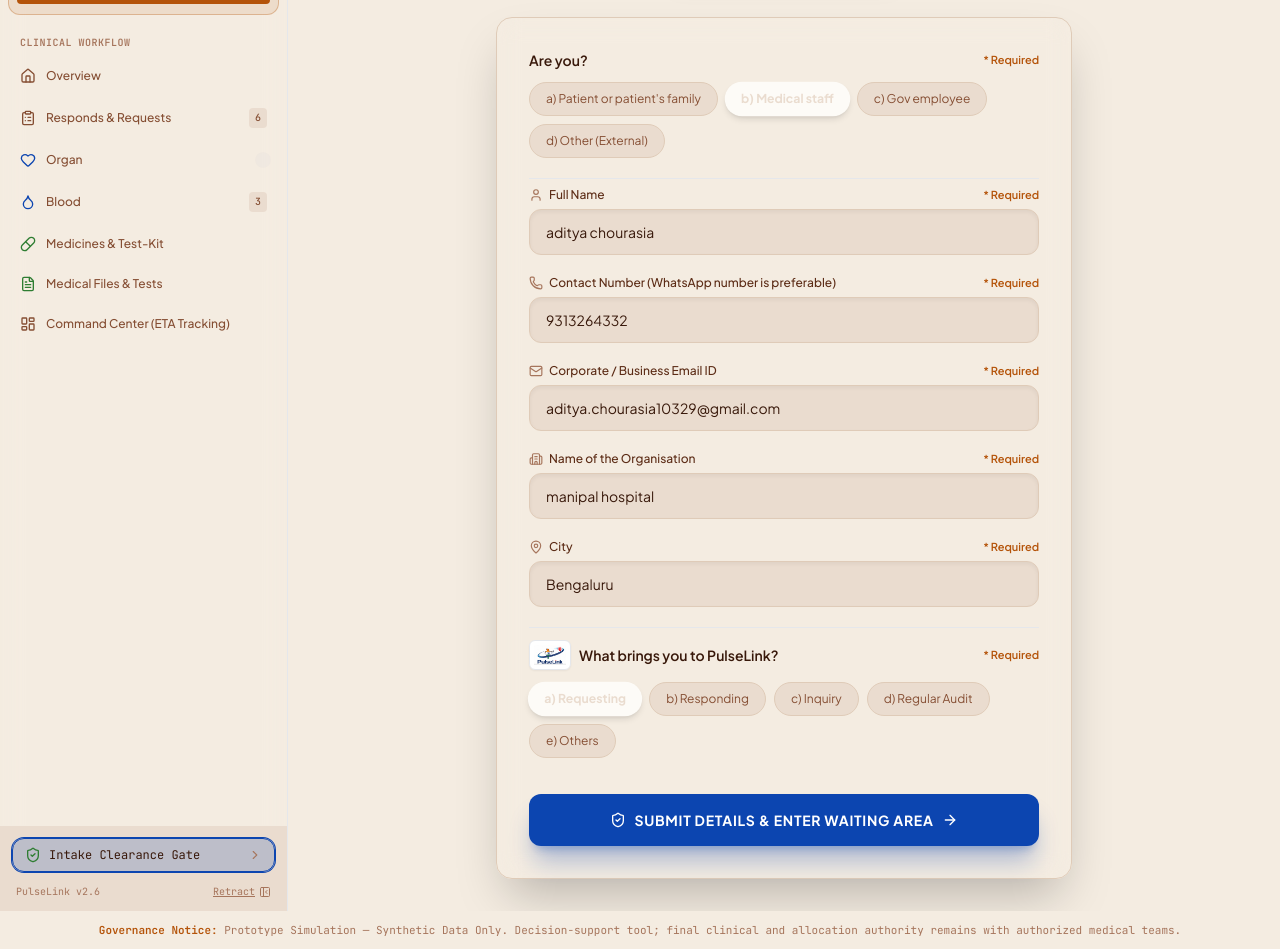
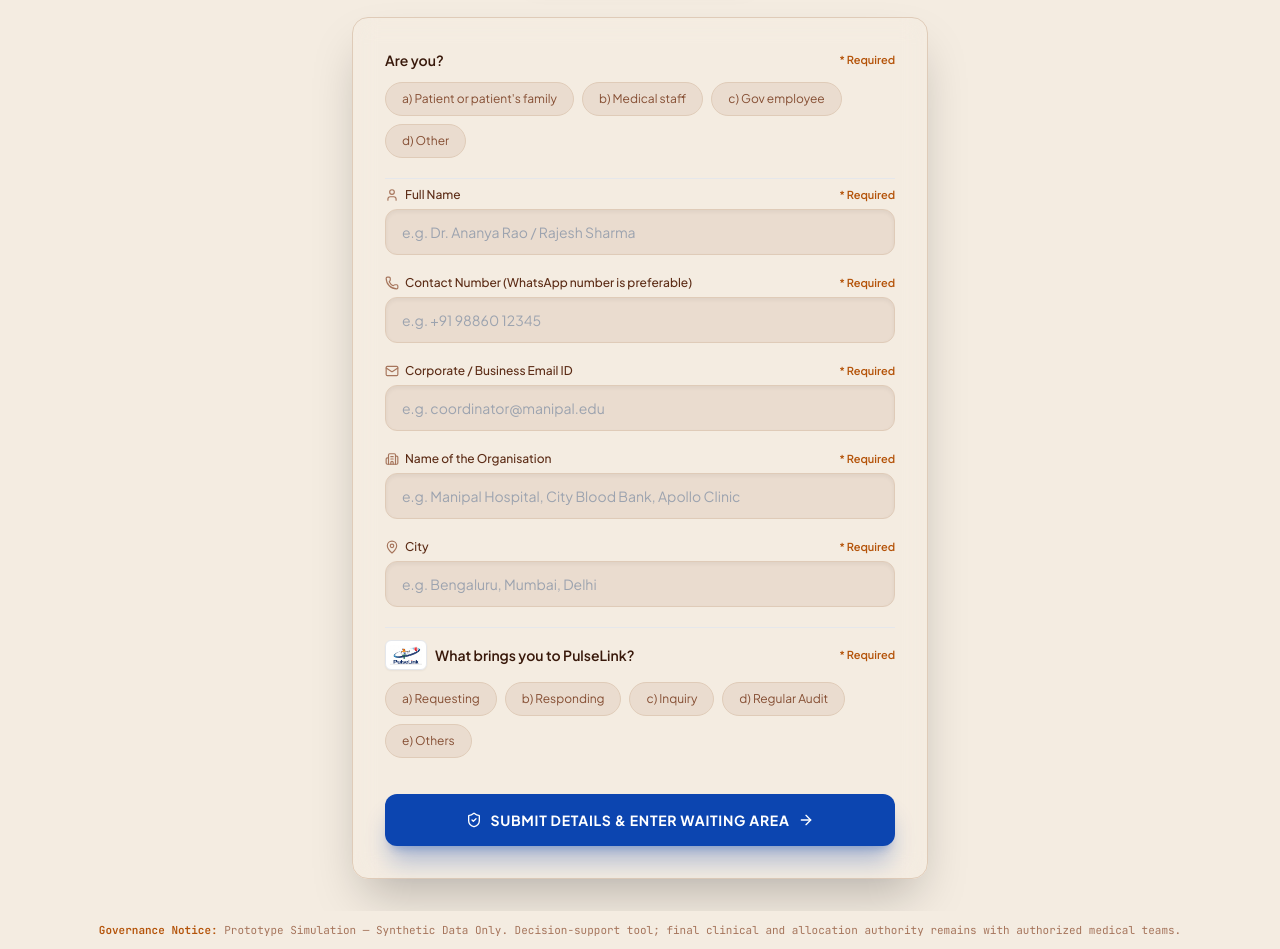
Before and after one commit to adityachourasia10329/pulselink, a React (Vite) app: page / in a window 1280 px wide. Shown: the part 320-1269 px from the top of the page. Built offline with nearby package versions, Linux system fonts and the light colour scheme; a web font is replaced by a local one.

Commit message:
feat(ui): implement medical notice bar, lock police clearance, blank initial login intake, black capsule style, hide login tabs, and 3hr emergency bar

```diff
--- a/src/App.tsx
+++ b/src/App.tsx
@@ -15,7 +15,7 @@ const AppContent: React.FC = () => {
 
       {/* Main Container with Retractable Left Sidebar & Dynamic Layout Shift */}
       <div className="flex-1 flex overflow-hidden relative">
-        <Sidebar />
+        {isGateApproved && viewMode !== 'login' && <Sidebar />}
         <main className="flex-1 min-w-0 overflow-y-auto transition-all duration-300 ease-in-out">
           {viewMode === 'login' || !isGateApproved ? (
             <VerificationGatePage />
--- a/src/components/Navbar.tsx
+++ b/src/components/Navbar.tsx
@@ -30,14 +30,15 @@ export const Navbar: React.FC = () => {
     organTransfers,
     isExcursionActive,
     isGateApproved,
+    viewMode,
     setViewMode
   } = usePulseLink();
 
   const [roleDropdownOpen, setRoleDropdownOpen] = useState(false);
   const [cityDropdownOpen, setCityDropdownOpen] = useState(false);
 
-  // Check if any organ is under 60 minutes
-  const urgentOrgan = organTransfers.find(o => o.remainingSeconds < 3600);
+  // Check if any organ is under 3 hours (10800 seconds)
+  const urgentOrgan = organTransfers.find(o => o.remainingSeconds < 10800);
 
   const handleLogoClick = () => {
     if (!isGateApproved) {
@@ -60,7 +61,7 @@ export const Navbar: React.FC = () => {
                 <span>CRITICAL DISPATCH ALERT:</span>
                 {urgentOrgan && (
                   <span>
-                    {urgentOrgan.organ.toUpperCase()} COLD ISCHEMIA WINDOW &lt; 60 MIN ({Math.floor(urgentOrgan.remainingSeconds / 60)}m {urgentOrgan.remainingSeconds % 60}s remaining) • Destination: {urgentOrgan.recipientHospital} • Preemption Code: RED-7
+                    {urgentOrgan.organ.toUpperCase()} COLD ISCHEMIA WINDOW &lt; 3 HRS ({Math.floor(urgentOrgan.remainingSeconds / 3600)}h {Math.floor((urgentOrgan.remainingSeconds % 3600) / 60)}m {urgentOrgan.remainingSeconds % 60}s remaining) • Destination: {urgentOrgan.recipientHospital} ({urgentOrgan.recipientHospital})
                   </span>
                 )}
                 {isExcursionActive && (
@@ -183,7 +184,8 @@ export const Navbar: React.FC = () => {
               )}
             </div>
 
-            {/* Retractable Sidebar Toggle Button next to City Selector */}
+            {/* Retractable Sidebar Toggle Button next to City Selector (Hidden on login page per Item 5) */}
+            {isGateApproved && viewMode !== 'login' && (
               <button
                 onClick={toggleSidebar}
                 title={isSidebarOpen ? "Collapse Navigation Sidebar" : "Open Navigation Sidebar"}
@@ -199,6 +201,7 @@ export const Navbar: React.FC = () => {
                   {isSidebarOpen ? 'Hide Tabs' : 'Show Tabs'}
                 </span>
               </button>
+            )}
           </div>
 
 
--- a/src/components/Sidebar.tsx
+++ b/src/components/Sidebar.tsx
@@ -69,6 +69,11 @@ export const Sidebar: React.FC = () => {
   const urgentOrgan = organTransfers.find(o => o.remainingSeconds < 3600);
   const pendingAllocations = allocationConsole.filter(a => a.officerApprovalStatus === 'PENDING').length;
   const activeCorridorCount = corridors.filter(c => c.policeClearanceActive).length;
+
+  // Item 5: The tabs which reside inside the website should not be visible to someone who is on the login page
+  if (!isGateApproved || viewMode === 'login') {
+    return null;
+  }
 
   return (
     <>
@@ -538,11 +543,7 @@ export const Sidebar: React.FC = () => {
         <div className="p-3 border-t border-bottle-800 bg-bottle-950 shrink-0 space-y-2">
           <button
             onClick={() => setViewMode('login')}
-            className={`w-full flex items-center justify-between px-3 py-2 rounded-xl text-xs font-mono transition-all border ${
-              viewMode === 'login'
-                ? 'bg-cobalt/20 border-cobalt text-bone-100 ring-1 ring-cobalt'
-                : 'bg-bottle-900/80 border-bottle-700 text-bone-300 hover:text-bone-100 hover:border-bottle-600'
-            }`}
+            className="w-full flex items-center justify-between px-3 py-2 rounded-xl text-xs font-mono transition-all border bg-bottle-900/80 border-bottle-700 text-bone-300 hover:text-bone-100 hover:border-bottle-600"
           >
             <div className="flex items-center space-x-2">
               <ShieldCheck className="w-4 h-4 text-sage" />
--- a/src/components/auth/VerificationGatePage.tsx
+++ b/src/components/auth/VerificationGatePage.tsx
@@ -22,7 +22,6 @@ import {
 
 export const VerificationGatePage: React.FC = () => {
   const {
-    verificationUser,
     gateStatus,
     gateGuardError,
     submitIntake,
@@ -30,30 +29,20 @@ export const VerificationGatePage: React.FC = () => {
     resetGateToIntake
   } = usePulseLink();
 
-  // Load initial state from localStorage on this device or context
+  // Do NOT auto-fill details on initial visit or reload — form starts completely blank
+  // until the user explicitly clicks a saved preset profile on this device.
   const getInitialState = (): VerificationUserData => {
-    try {
-      const saved = localStorage.getItem('pulselink_verification_gate');
-      if (saved) {
-        const parsed = JSON.parse(saved);
-        if (parsed && typeof parsed === 'object') return parsed;
-      }
-    } catch {
-      // ignore
-    }
-    return (
-      verificationUser || {
-        fullName: 'aditya chourasia',
-        email: 'aditya.chourasia10329@gmail.com',
-        workOrganisation: 'manipal hospital',
-        city: 'Bengaluru',
-        userCategory: 'medical_staff',
-        purposeOfVisit: 'requesting',
-        phoneWhatsapp: '9313264332',
-        isPulseLinkEmployee: false,
-        verifiedAt: new Date().toISOString()
-      }
-    );
+    return {
+      fullName: '',
+      email: '',
+      workOrganisation: '',
+      city: '',
+      userCategory: '' as UserCategory,
+      purposeOfVisit: '' as PurposeOfVisit,
+      phoneWhatsapp: '',
+      isPulseLinkEmployee: undefined,
+      verifiedAt: ''
+    };
   };
 
   const initial = getInitialState();
@@ -62,9 +51,9 @@ export const VerificationGatePage: React.FC = () => {
   const [phone, setPhone] = useState(initial.phoneWhatsapp || '');
   const [email, setEmail] = useState(initial.email || '');
   const [workOrganisation, setWorkOrganisation] = useState(initial.workOrganisation || '');
-  const [city, setCity] = useState(initial.city || 'Bengaluru');
-  const [userCategory, setUserCategory] = useState<UserCategory>(initial.userCategory || 'medical_staff');
-  const [purposeOfVisit, setPurposeOfVisit] = useState<PurposeOfVisit>(initial.purposeOfVisit || 'requesting');
+  const [city, setCity] = useState(initial.city || '');
+  const [userCategory, setUserCategory] = useState<UserCategory | ''>(initial.userCategory || '');
+  const [purposeOfVisit, setPurposeOfVisit] = useState<PurposeOfVisit | ''>(initial.purposeOfVisit || '');
   const [isPulseLinkEmployee, setIsPulseLinkEmployee] = useState<boolean | null>(
     typeof initial.isPulseLinkEmployee === 'boolean' ? initial.isPulseLinkEmployee : null
   );
@@ -92,8 +81,8 @@ export const VerificationGatePage: React.FC = () => {
       workOrganisation,
       city,
       phoneWhatsapp: phone,
-      userCategory,
-      purposeOfVisit,
+      userCategory: userCategory || 'patient_or_family' as UserCategory,
+      purposeOfVisit: purposeOfVisit || 'requesting' as PurposeOfVisit,
       isPulseLinkEmployee: isPulseLinkEmployee ?? false,
       verifiedAt: new Date().toISOString()
     };
@@ -159,8 +148,8 @@ export const VerificationGatePage: React.FC = () => {
       email: email.trim() || 'contact@pulselink.in',
       workOrganisation: workOrganisation.trim() || (isPulseLinkEmployee ? 'PulseLink Core Logistics' : 'Independent Network'),
       city: city.trim() || 'Bengaluru',
-      userCategory,
-      purposeOfVisit,
+      userCategory: userCategory || 'patient_or_family' as UserCategory,
+      purposeOfVisit: purposeOfVisit || 'requesting' as PurposeOfVisit,
       phoneWhatsapp: phone.trim(),
       isPulseLinkEmployee: isPulseLinkEmployee ?? false,
       verifiedAt: new Date().toISOString()
@@ -381,7 +370,8 @@ export const VerificationGatePage: React.FC = () => {
               </div>
             </div>
 
-            {/* Allowed & Restricted Permissions Box */}
+            {/* Allowed & Restricted Permissions Box — Only visible to Gov Employee and PulseLink Employee */}
+            {(userCategory === 'gov_employee' || (userCategory === 'other' && isPulseLinkEmployee === true)) && (
             <div className="p-4 rounded-xl bg-bottle-950 border border-bottle-800 space-y-3">
               <div>
                 <span className="text-[11px] font-mono text-sage uppercase font-bold tracking-wider block mb-1">
@@ -407,6 +397,7 @@ export const VerificationGatePage: React.FC = () => {
                 </div>
               )}
             </div>
+            )}
 
             {/* Enter Button */}
             <div className="pt-2 space-y-2">
@@ -503,7 +494,7 @@ export const VerificationGatePage: React.FC = () => {
                       onClick={() => handleSelectCategory(opt.id as UserCategory)}
                       className={`px-4 py-2 rounded-full text-xs transition-all ${
                         isSelected
-                          ? 'bg-bone-50 text-bottle-950 font-bold shadow-md scale-[1.02]'
+                          ? 'bg-black text-white font-bold shadow-lg scale-[1.02] border-2 border-white ring-2 ring-black/50'
                           : 'bg-bottle-950 border border-bottle-700 text-bone-300 hover:border-bottle-600 hover:text-bone-100'
                       }`}
                     >
@@ -648,7 +639,7 @@ export const VerificationGatePage: React.FC = () => {
                       onClick={() => setPurposeOfVisit(opt.id as PurposeOfVisit)}
                       className={`px-4 py-2 rounded-full text-xs transition-all ${
                         isSelected
-                          ? 'bg-bone-50 text-bottle-950 font-bold shadow-md scale-[1.02]'
+                          ? 'bg-black text-white font-bold shadow-lg scale-[1.02] border-2 border-white ring-2 ring-black/50'
                           : 'bg-bottle-950 border border-bottle-700 text-bone-300 hover:border-bottle-600 hover:text-bone-100'
                       }`}
                     >
--- a/src/components/dashboard/DashboardLayout.tsx
+++ b/src/components/dashboard/DashboardLayout.tsx
@@ -1,5 +1,5 @@
 import React from 'react';
-import { usePulseLink, type PulseLinkTab } from '../../context/PulseLinkContext';
+import { usePulseLink } from '../../context/PulseLinkContext';
 import { CorridorMap } from './CorridorMap';
 import { RequestsHub } from './RequestsHub';
 import { MedicineNetwork } from './MedicineNetwork';
@@ -9,78 +9,24 @@ import { GovernmentRegistriesView } from './GovernmentRegistriesView';
 import { CommonUserViews } from './CommonUserViews';
 import { MedicalReportsView } from './MedicalReportsView';
 import {
-  Navigation,
-  HeartHandshake,
-  Package,
-  Scale,
-  FileCheck,
   Thermometer,
   Activity,
-  Building2,
-  Users,
-  CheckSquare,
-  HelpCircle,
-  FileText,
-  Heart
+  Navigation
 } from 'lucide-react';
-
-interface TabItem {
-  id: PulseLinkTab;
-  label: string;
-  icon: React.ComponentType<{ className?: string }>;
-  count?: number;
-  countBadge?: string;
-  alert?: boolean;
-}
 
 export const DashboardLayout: React.FC = () => {
   const {
     activeTab,
-    setActiveTab,
     currentUser,
     corridors,
     organTransfers,
-    bloodRequests,
     isExcursionActive,
     currentTemp,
     isCommonUser,
-    isMedicalStaff,
-    userInquiries,
-    allocationConsole
+    isMedicalStaff
   } = usePulseLink();
 
-  // Role-tailored tabs
-  const getTabsForRole = (): TabItem[] => {
-    if (isCommonUser) {
-      return [
-        { id: 'user_availability', label: 'Availability (Organ, Blood, Meds)', icon: Heart, count: organTransfers.length + bloodRequests.length, countBadge: 'Live' },
-        { id: 'user_registrations', label: 'Government Registrations & Help', icon: FileText },
-        { id: 'user_inquiries', label: 'Direct Inquiries & Support', icon: HelpCircle, count: userInquiries.length }
-      ];
-    } else if (isMedicalStaff) {
-      return [
-        { id: 'requests', label: 'Responds & Requests Hub', icon: HeartHandshake, count: organTransfers.length + bloodRequests.length, countBadge: 'Live' },
-        { id: 'medicine', label: 'Medicines & Test-Kit', icon: Package, alert: isExcursionActive },
-        { id: 'medical_reports', label: 'Medical Files & Tests', icon: FileCheck },
-        { id: 'corridors', label: 'Command Center (ETA Tracking)', icon: Navigation }
-      ];
-    } else {
-      // Government Employee / PulseLink Ops
-      return [
-        { id: 'corridors', label: 'Command Center & Map', icon: Navigation, count: corridors.filter(c => c.policeClearanceActive).length, countBadge: 'Active' },
-        { id: 'requests', label: 'Organ & Blood Hub', icon: HeartHandshake, count: organTransfers.length + bloodRequests.length, countBadge: 'Live' },
-        { id: 'medicine', label: 'Medicine & Cold-Chain', icon: Package, alert: isExcursionActive },
-        { id: 'hospital_registry', label: 'Hospital Registry', icon: Building2 },
-        { id: 'patient_registry', label: 'Patient Registry', icon: Users },
-        { id: 'allocation_console', label: 'Allocation & Deallocation', icon: CheckSquare, count: allocationConsole.filter(a => a.officerApprovalStatus === 'PENDING').length, countBadge: 'Pending' },
-        { id: 'fairroute', label: 'FairRoute Decision Support', icon: Scale },
-        { id: 'audit', label: 'ClearChain Audit', icon: FileCheck }
-      ];
-    }
-  };
-
-  const navigationTabs = getTabsForRole();
-  const urgentOrgan = organTransfers.find(o => o.remainingSeconds < 3600);
+  const urgentOrgan = organTransfers.find(o => o.remainingSeconds < 10800);
 
   return (
     <div className="max-w-7xl mx-auto px-4 sm:px-6 lg:px-8 py-6 space-y-6">
@@ -145,41 +91,6 @@ export const DashboardLayout: React.FC = () => {
         </div>
       </div>
 
-      {/* Main Tab Navigation Buttons */}
-      <div className="flex items-center space-x-2 border-b border-bottle-700/80 pb-1 overflow-x-auto">
-        {navigationTabs.map(tab => {
-          const isActive = activeTab === tab.id;
-          const Icon = tab.icon;
-
-          return (
-            <button
-              key={tab.id}
-              onClick={() => setActiveTab(tab.id)}
-              className={`flex items-center space-x-2.5 px-4 py-3 rounded-xl font-medium text-xs whitespace-nowrap transition-all ${
-                isActive
-                  ? 'bg-bottle-700 text-bone-100 border border-bottle-500 shadow-lg font-bold'
-                  : 'text-bone-300 hover:text-bone-100 hover:bg-bottle-900/60'
-              }`}
-            >
-              <Icon className={`w-4 h-4 ${isActive ? 'text-sage' : 'text-bone-400'}`} />
-              <span>{tab.label}</span>
-
-              {tab.alert && (
-                <span className="w-2 h-2 rounded-full bg-vermilion animate-ping" />
-              )}
-
-              {tab.count !== undefined && (
-                <span className={`text-[10px] font-mono px-1.5 py-0.5 rounded ${
-                  isActive ? 'bg-bottle-950 text-bone-200' : 'bg-bottle-800 text-bone-400'
-                }`}>
-                  {tab.count}
-                </span>
-              )}
-            </button>
-          );
-        })}
-      </div>
-
       {/* Render Active View */}
       <section className="transition-all duration-300">
         {activeTab === 'corridors' && <CorridorMap />}
--- a/src/components/dashboard/RequestsHub.tsx
+++ b/src/components/dashboard/RequestsHub.tsx
@@ -25,7 +25,10 @@ export const RequestsHub: React.FC = () => {
     activeSubFocus,
     setActiveSubFocus,
     canViewOrganOriginLocation,
-    requestMedicalPersonnelHelp
+    requestMedicalPersonnelHelp,
+    isMedicalStaff,
+    isGovEmployee,
+    isPulseLinkEmployee
   } = usePulseLink();
 
   const [broadcastModalOpen, setBroadcastModalOpen] = useState(false);
@@ -294,6 +297,13 @@ export const RequestsHub: React.FC = () => {
                       <div>Forms: <strong className="text-bone-100">{item.governmentRegistrations.thotaForms.join(', ')}</strong></div>
                     </div>
 
+                    {/* Item 1: Blue icon as information/notice bar for medical personnel, button for others */}
+                    {isMedicalStaff ? (
+                      <div className="w-full mt-1 py-2 px-3 rounded-lg bg-cobalt/20 border border-cobalt/50 text-bone-100 font-semibold text-xs flex items-center justify-center space-x-1.5 select-none shadow-sm">
+                        <UserCheck className="w-3.5 h-3.5 text-cobalt" />
+                        <span>Medical Personnel Assigned &amp; Standing By</span>
+                      </div>
+                    ) : (
                       <button
                         onClick={() => handleHelpClick(item.governmentRegistrations.thotaForms[0] || 'NOTTO Clearance', item.id)}
                         className="w-full mt-1 py-2 px-3 rounded-lg bg-cobalt hover:bg-cobalt-dark text-white font-semibold text-xs transition-colors flex items-center justify-center space-x-1.5"
@@ -301,6 +311,7 @@ export const RequestsHub: React.FC = () => {
                         <UserCheck className="w-3.5 h-3.5" />
                         <span>Take Help of Medical Personnel</span>
                       </button>
+                    )}
                   </div>
                 </div>
 
@@ -509,7 +520,9 @@ export const RequestsHub: React.FC = () => {
                               </div>
                             )}
 
+                            {/* Item 2: Live Transfusion Pipeline - Medical staff can view, but only gov/pulselink emp can advance stage */}
                             {stage !== 'Handover Verified' && (
+                              (isGovEmployee || isPulseLinkEmployee) ? (
                                 <button
                                   onClick={() => advanceBloodRequestStatus(req.id)}
                                   className="w-full mt-1 py-1.5 px-2 bg-bottle-800 hover:bg-bottle-700 border border-bottle-600 rounded text-[10px] font-mono font-semibold text-bone-200 flex items-center justify-center space-x-1 transition-colors"
@@ -517,6 +530,12 @@ export const RequestsHub: React.FC = () => {
                                   <span>Advance Stage</span>
                                   <ArrowRight className="w-3 h-3 text-sage" />
                                 </button>
+                              ) : (
+                                <div className="w-full mt-1 py-1.5 px-2 bg-bottle-950/90 border border-bottle-800 rounded text-[10px] font-mono text-bone-300 flex items-center justify-center space-x-1 select-none">
+                                  <span className="w-1.5 h-1.5 rounded-full bg-sage animate-pulse" />
+                                  <span>Active In Pipeline (Read-Only)</span>
+                                </div>
+                              )
                             )}
 
                             {stage === 'Handover Verified' && (
--- a/src/context/PulseLinkContext.tsx
+++ b/src/context/PulseLinkContext.tsx
@@ -599,21 +599,26 @@ export const PulseLinkProvider: React.FC<{ children: React.ReactNode }> = ({ chi
     ? telemetryData[telemetryData.length - 1].temperature
     : 4.2;
 
-  // Toggle Traffic Police Clearance
+  // Toggle Traffic Police Clearance (Once active, remains active until node delivery)
   const togglePoliceClearance = async (corridorId: string) => {
     const corr = corridors.find(c => c.id === corridorId);
     if (!corr) return;
 
-    const nextState = !corr.policeClearanceActive;
+    // Once active, police clearance remains locked active until destination delivery
+    if (corr.policeClearanceActive) {
+      return;
+    }
+
+    const nextState = true;
 
     setCorridors(prev => prev.map(c => {
       if (c.id === corridorId) {
         return {
           ...c,
           policeClearanceRequested: true,
-          policeClearanceActive: nextState,
-          status: nextState ? 'Clearance Active' : 'In Transit',
-          clearedIntersectionsCount: nextState ? c.totalIntersectionsCount : Math.max(1, c.totalIntersectionsCount - 3)
+          policeClearanceActive: true,
+          status: 'Clearance Active',
+          clearedIntersectionsCount: c.totalIntersectionsCount
         };
       }
       return c;
```
Also changed, not shown: src/components/dashboard/CorridorMap.tsx (+50 -11 lines). Lines whose indentation alone changed are shown as unchanged.
